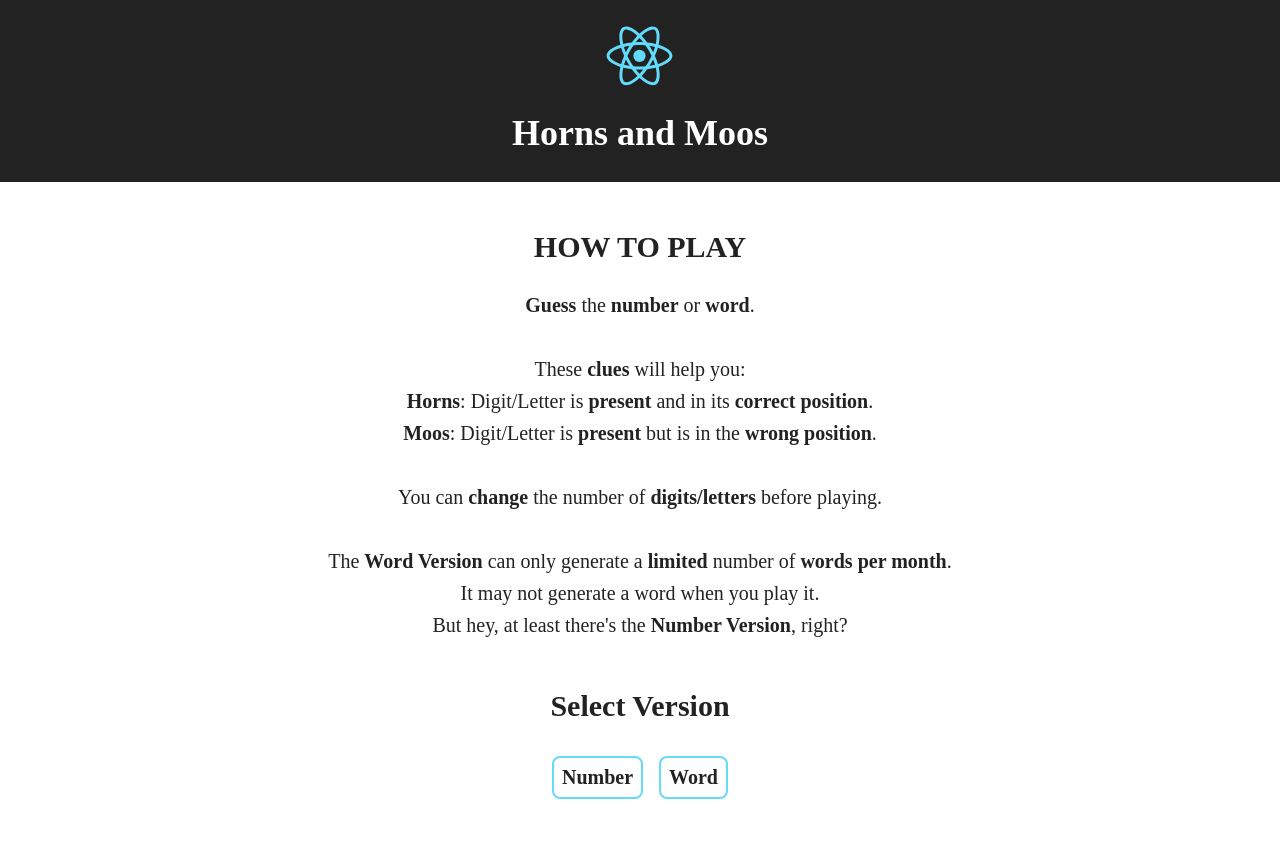
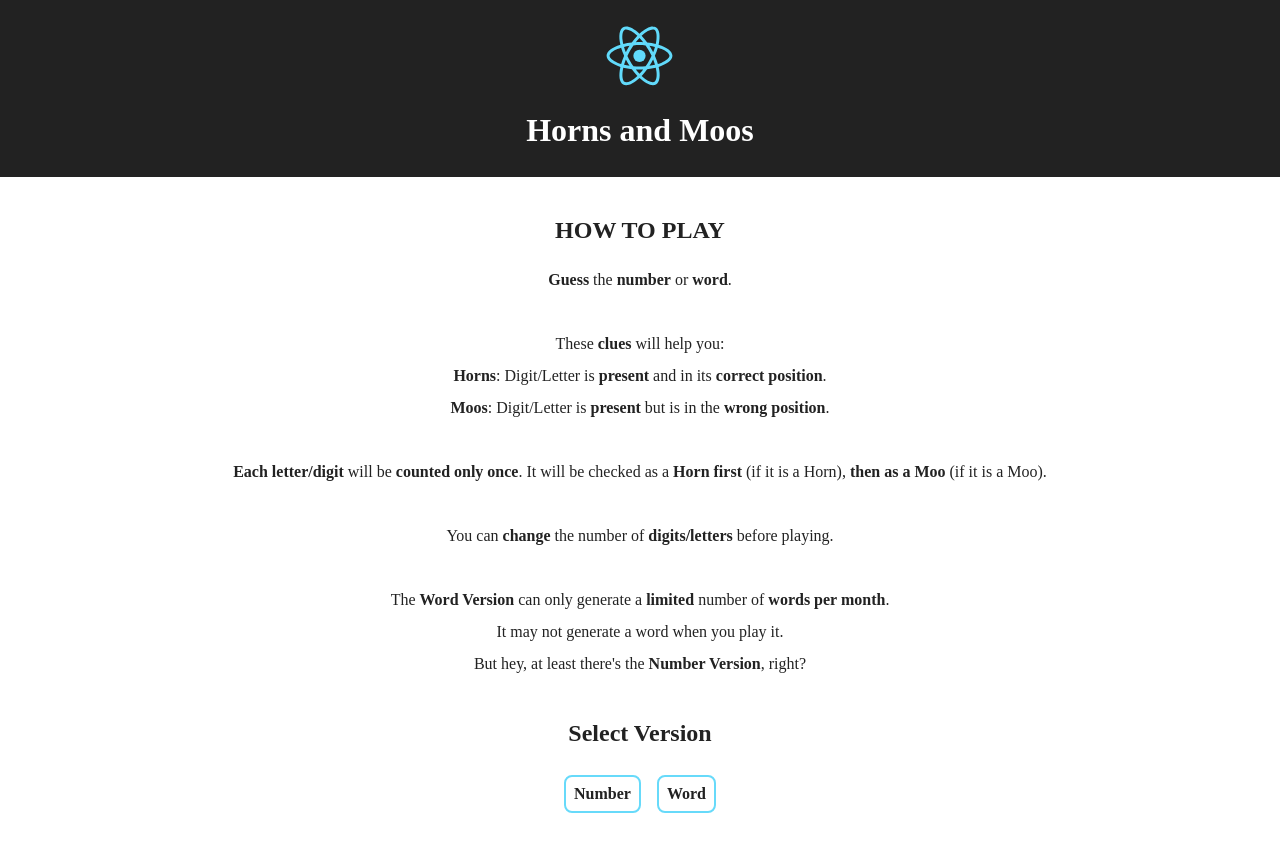
Before and after one commit to DMonMac/Horns-and-Moos, a React (Create React App) app: page / in a window 1280 px wide. Built offline with nearby package versions, Linux system fonts and the light colour scheme; a web font is replaced by a local one.

Commit message:
Added horn first, moo next rule; decreased the font sizes; Updated documentation accordingly.

```diff
--- a/src/App.css
+++ b/src/App.css
@@ -12,7 +12,7 @@
 }
 
 #App-header h1 {
-  font-size: 4.5vh;
+  font-size: 4vh;
   margin: 1.5vh 0vw;
   width: 100%;
 }
@@ -29,13 +29,13 @@
 
 #App-contents {
   width: 80%;
-  font-size: 2.5vh;
+  font-size: 2vh;
   margin: 3vh auto;
   color: #222;
 }
 
 #rules-div h2 {
-  margin-top: 6vh;
+  margin-top: 5vh;
 }
 
 #rules-div p {
@@ -48,7 +48,7 @@ span {
 }
 
 #console-div h2 {
-  margin-top: 6vh;
+  margin-top: 5vh;
 }
 
 #console-div button {
@@ -103,7 +103,7 @@ label {
 }
 
 #results-div h3 {
-  margin-top: 4vh;
+  margin-top: 3vh;
   margin-bottom: 1vh;
 }
 #results-div ol {
--- a/src/App.js
+++ b/src/App.js
@@ -53,6 +53,7 @@ class App extends Component {
                 <br/>
                 <span>Moos</span>: Digit/Letter is <span>present</span> but is in the <span>wrong position</span>.
                 <br/><br/>
+                <span>Each letter/digit</span> will be <span>counted only once</span>. It will be checked as a <span>Horn first</span> (if it is a Horn), <span>then as a Moo</span> (if it is a Moo).<br/><br/>
                 You can <span>change</span> the number of <span>digits/letters</span> before playing.
                 <br/><br/>
                 The <span>Word Version</span> can only generate a <span>limited</span> number of <span>words per month</span>.
```
Also changed, not shown: 1 other file (tests, documents, lock files or other folders).
